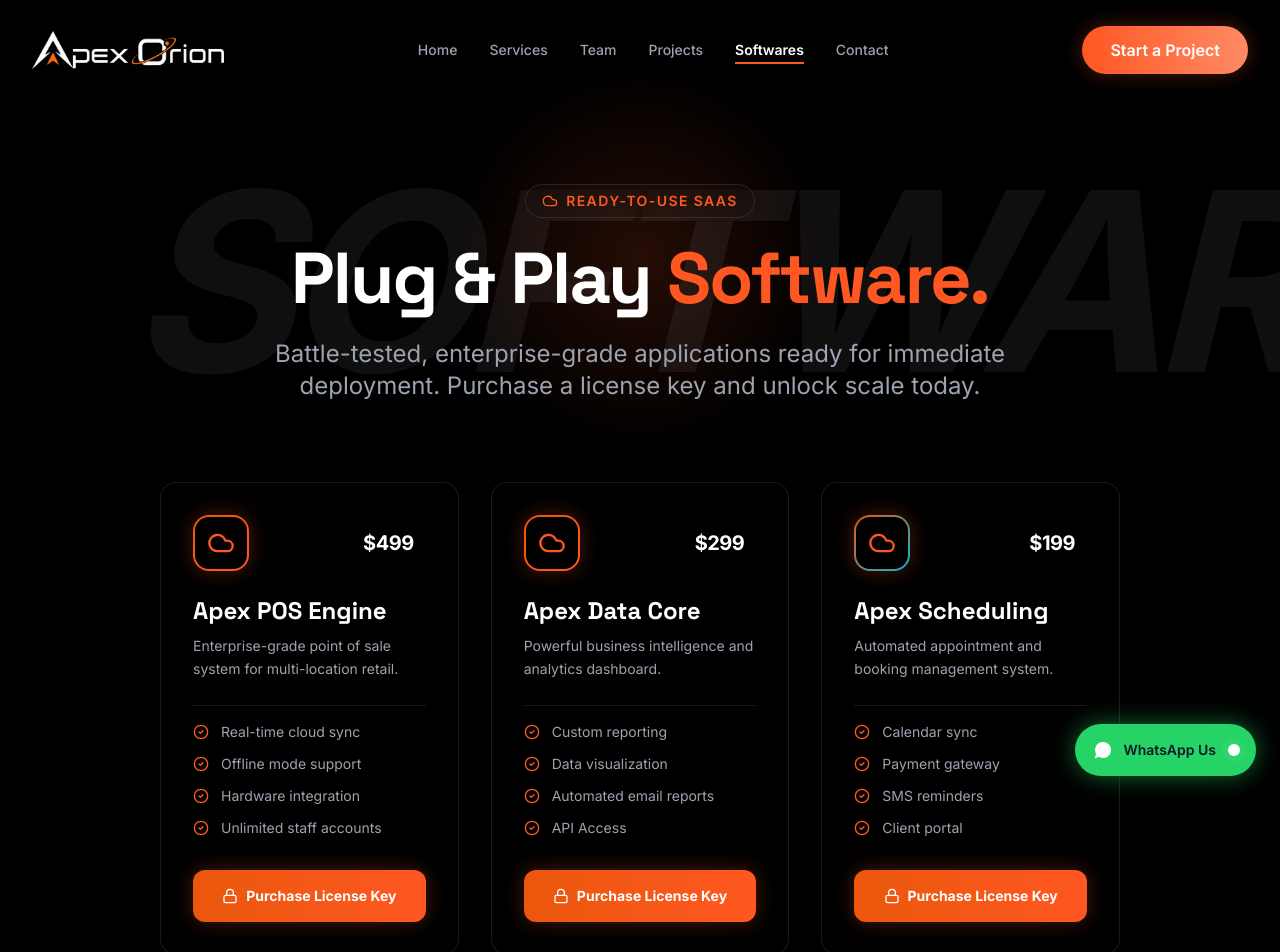
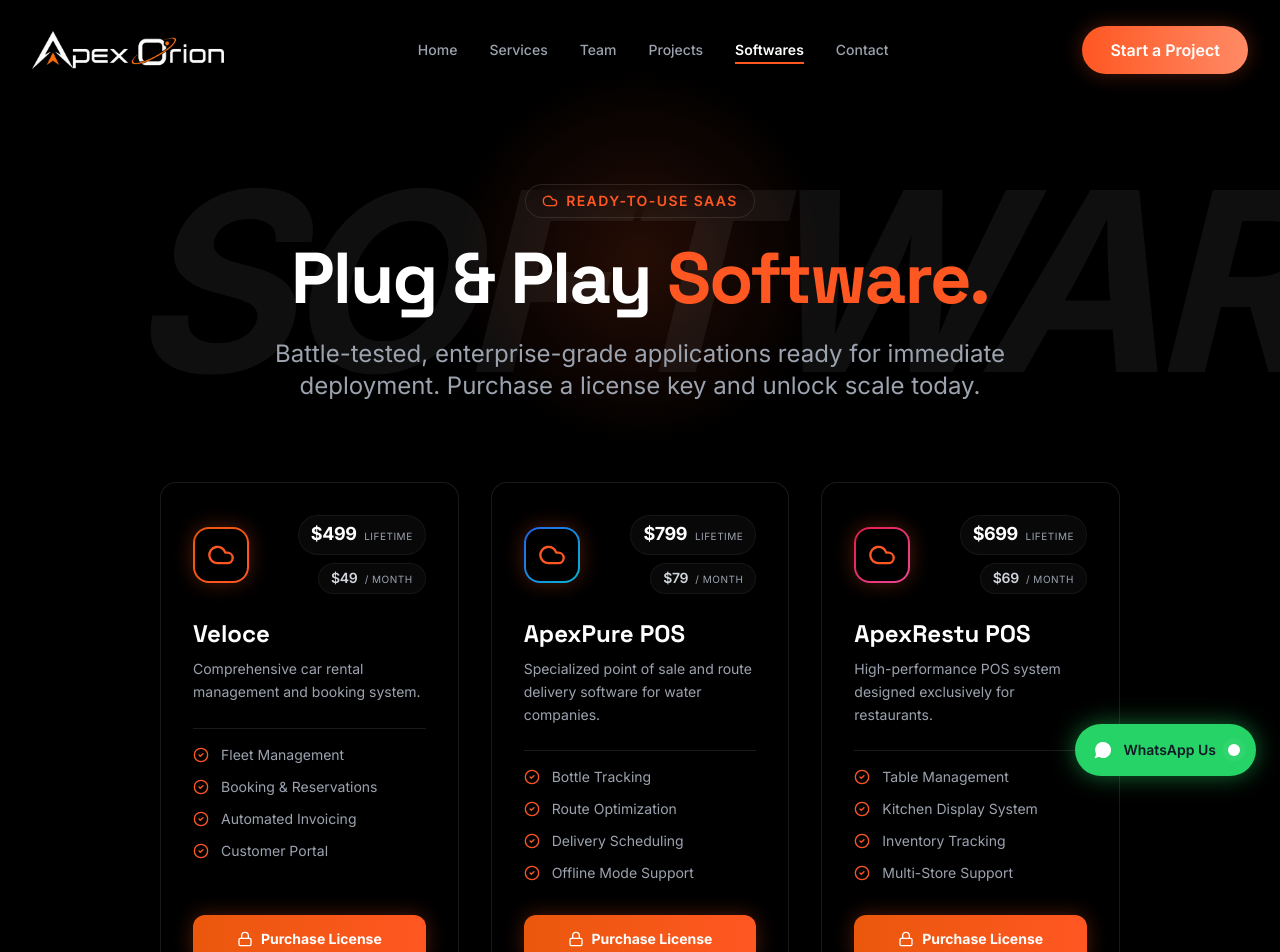
Before and after one commit to asadchaudhary27/apex-orion, a React (Vite) app: page /softwares in a window 1280 px wide. Shown: the top 952 px of the page. Built offline with nearby package versions, Linux system fonts and the light colour scheme.

Commit message:
Update software offerings, add dual pricing and download buttons

```diff
--- a/src/pages/Softwares.tsx
+++ b/src/pages/Softwares.tsx
@@ -1,40 +1,44 @@
 import React from 'react';
 import { motion } from 'framer-motion';
-import { Cloud, CheckCircle2, Lock } from 'lucide-react';
+import { Cloud, CheckCircle2, Lock, Download } from 'lucide-react';
 
 export interface SoftwareProduct {
   id: string;
   name: string;
   tagline: string;
-  price: string;
+  priceMonthly: string;
+  priceLifetime: string;
   features: string[];
   gradient: string;
 }
 
 const SOFTWARES_DATA: SoftwareProduct[] = [
   {
-    id: 'apex-pos',
-    name: 'Apex POS Engine',
-    tagline: 'Enterprise-grade point of sale system for multi-location retail.',
-    price: '$499',
-    features: ['Real-time cloud sync', 'Offline mode support', 'Hardware integration', 'Unlimited staff accounts'],
+    id: 'veloce',
+    name: 'Veloce',
+    tagline: 'Comprehensive car rental management and booking system.',
+    priceMonthly: '$49',
+    priceLifetime: '$499',
+    features: ['Fleet Management', 'Booking & Reservations', 'Automated Invoicing', 'Customer Portal'],
     gradient: 'from-orange-600 to-[#FF5722]'
   },
   {
-    id: 'apex-analytics',
-    name: 'Apex Data Core',
-    tagline: 'Powerful business intelligence and analytics dashboard.',
-    price: '$299',
-    features: ['Custom reporting', 'Data visualization', 'Automated email reports', 'API Access'],
-    gradient: 'from-orange-600 to-[#FF5722]'
+    id: 'apexpure-pos',
+    name: 'ApexPure POS',
+    tagline: 'Specialized point of sale and route delivery software for water companies.',
+    priceMonthly: '$79',
+    priceLifetime: '$799',
+    features: ['Bottle Tracking', 'Route Optimization', 'Delivery Scheduling', 'Offline Mode Support'],
+    gradient: 'from-blue-600 to-[#06b6d4]'
   },
   {
-    id: 'apex-booking',
-    name: 'Apex Scheduling',
-    tagline: 'Automated appointment and booking management system.',
-    price: '$199',
-    features: ['Calendar sync', 'Payment gateway', 'SMS reminders', 'Client portal'],
-    gradient: 'from-orange-600 to-[#06b6d4]'
+    id: 'apexrestu-pos',
+    name: 'ApexRestu POS',
+    tagline: 'High-performance POS system designed exclusively for restaurants.',
+    priceMonthly: '$69',
+    priceLifetime: '$699',
+    features: ['Table Management', 'Kitchen Display System', 'Inventory Tracking', 'Multi-Store Support'],
+    gradient: 'from-rose-600 to-pink-500'
   }
 ];
 
@@ -110,9 +114,14 @@
                         <Cloud className="w-7 h-7 text-[#FF5722]" />
                       </div>
                     </div>
-                    <span className="text-xl font-bold text-white tracking-tight bg-black/[0.05] px-3 py-1 rounded-full">
-                      {software.price}
-                    </span>
+                    <div className="flex flex-col items-end gap-2">
+                      <span className="text-lg font-bold text-white tracking-tight bg-white/[0.03] border border-white/5 px-3 py-1 rounded-full shadow-sm">
+                        {software.priceLifetime} <span className="text-[10px] text-gray-400 font-normal uppercase tracking-wider ml-1">Lifetime</span>
+                      </span>
+                      <span className="text-sm font-semibold text-gray-300 tracking-tight bg-white/[0.03] border border-white/5 px-3 py-1 rounded-full shadow-sm">
+                        {software.priceMonthly} <span className="text-[10px] text-gray-400 font-normal uppercase tracking-wider ml-1">/ Month</span>
+                      </span>
+                    </div>
                   </div>
 
                   <div className="space-y-2">
@@ -134,11 +143,15 @@
                   </ul>
                 </div>
 
-                <div className="pt-8">
-                  <button className="w-full py-4 rounded-xl bg-gradient-to-r from-orange-600 to-[#FF5722] text-white font-bold text-sm shadow-[0_0_20px_rgba(255,87,34,0.3)] hover:shadow-[0_0_30px_rgba(255,87,34,0.6)] hover:scale-[1.02] transition-all duration-300 flex items-center justify-center space-x-2">
+                <div className="pt-8 space-y-3">
+                  <button className="w-full py-3.5 rounded-xl bg-gradient-to-r from-orange-600 to-[#FF5722] text-white font-bold text-sm shadow-[0_0_20px_rgba(255,87,34,0.3)] hover:shadow-[0_0_30px_rgba(255,87,34,0.6)] hover:scale-[1.02] transition-all duration-300 flex items-center justify-center space-x-2">
                     <Lock className="w-4 h-4" />
-                    <span>Purchase License Key</span>
+                    <span>Purchase License</span>
                   </button>
+                  <a href="#" className="w-full py-3.5 rounded-xl bg-white/5 border border-white/10 text-white font-bold text-sm hover:bg-white/10 hover:scale-[1.02] transition-all duration-300 flex items-center justify-center space-x-2">
+                    <Download className="w-4 h-4 text-gray-400" />
+                    <span>Download (.exe)</span>
+                  </a>
                 </div>
               </div>
             </motion.div>
```
